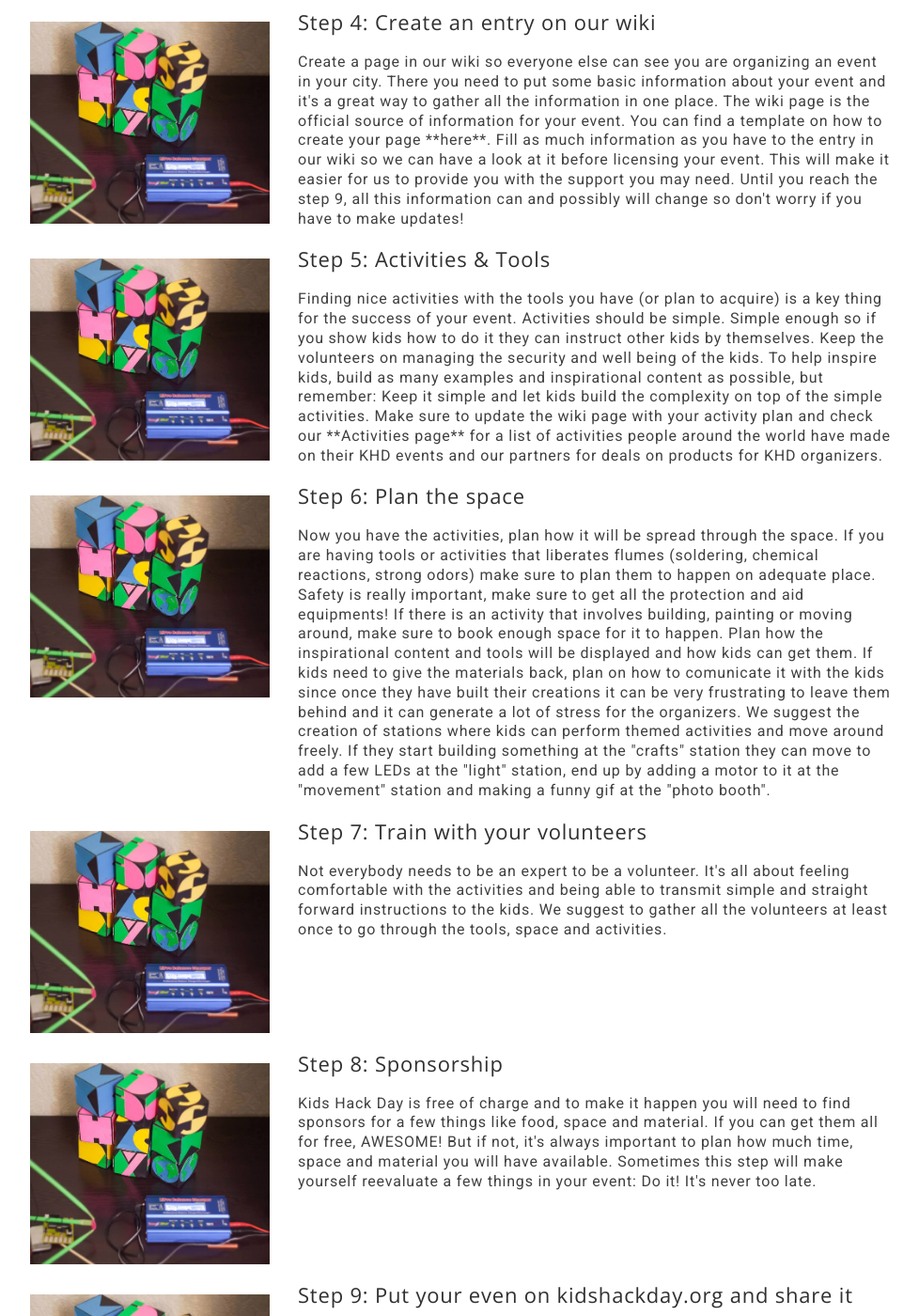
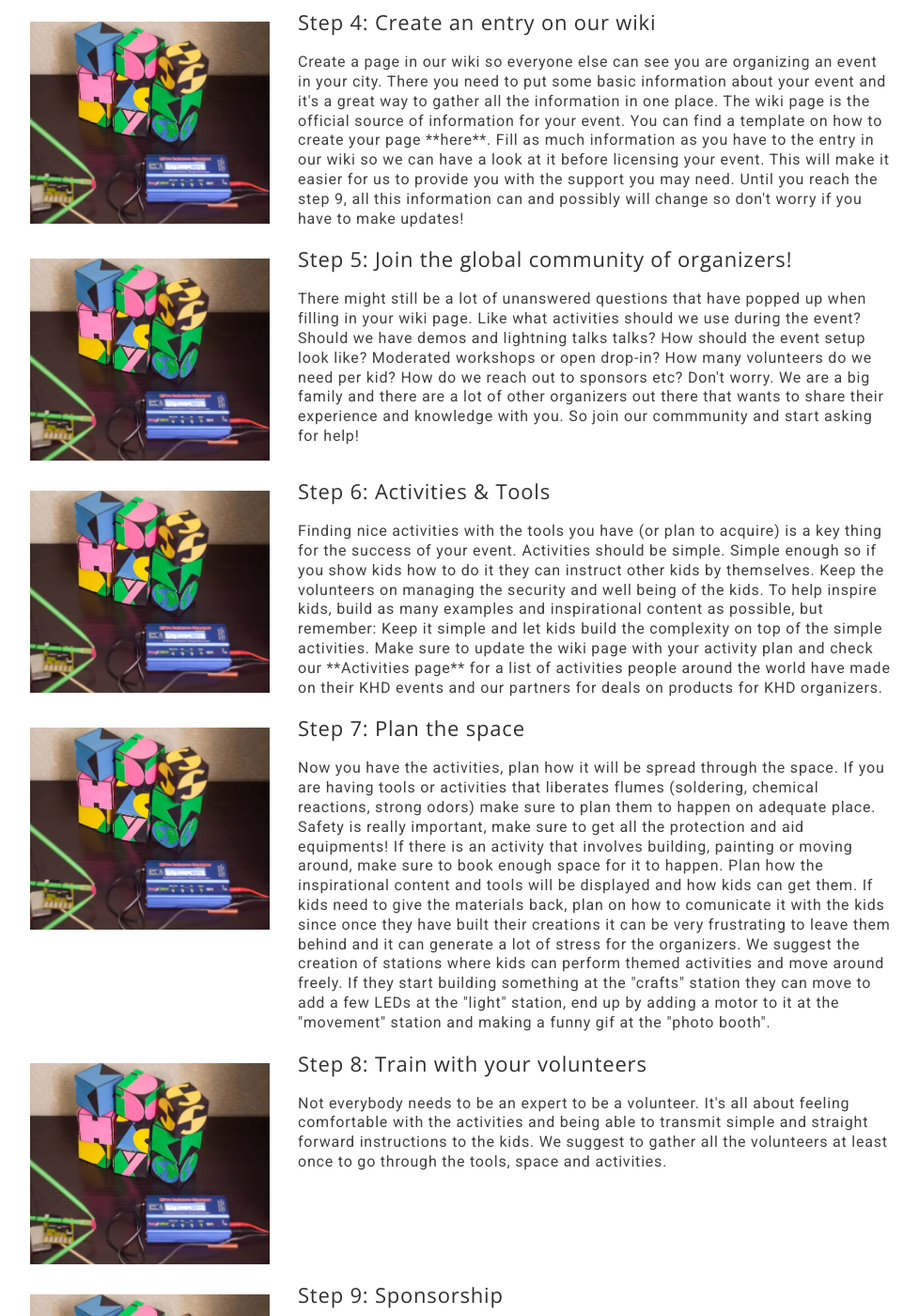
Before and after one commit to KidsHackDay/kidshackday.org, a Jekyll site: the page built from process.html, in a window 1280 px wide and 1400 px high, scrolled down 1385 px. Shown: the whole window at 94% size, without its empty margins (148-1126 px from the left). Built offline with Jekyll 4.4.1, drawn with Linux system fonts in a browser that asks for light colours; some of the changed lines change nothing that is shown; some of the changed text lies outside the part shown.

Commit message:
Update steps.yml

```diff
--- a/_data/steps.yml
+++ b/_data/steps.yml
@@ -47,7 +47,15 @@
     will make it easier for us to provide you with the support you may need. Until you reach the
     step 9, all this information can and possibly will change so don't worry if you have to make updates!"
 
-- title: "Step 5: Activities & Tools"
+- title: "Step 5: Join the global community of organizers!"
+  image: /assets/images/kids1.jpg
+  text:
+    "There might still be a lot of unanswered questions that have popped up when filling in your wiki page. Like what activities should we use during the event? Should we have demos and lightning talks talks?
+    How should the event setup look like? Moderated workshops or open drop-in? How many volunteers do we need per kid? How do we reach out to sponsors etc?
+    Don't worry. We are a big family and there are a lot of other organizers out there that wants to share their experience and knowledge with you. So join our commmunity
+    and start asking for help!"
+
+- title: "Step 6: Activities & Tools"
   image: /assets/images/kids1.jpg
   text:
     "Finding nice activities with the tools you have (or plan to acquire) is a key thing for the success
@@ -58,7 +66,7 @@
     the wiki page with your activity plan and check our **Activities page** for a list of activities people
     around the world have made on their KHD events and our partners for deals on products for KHD organizers."
 
-- title: "Step 6: Plan the space"
+- title: "Step 7: Plan the space"
   image: /assets/images/kids1.jpg
   text:
     "Now you have the activities, plan how it will be spread through the space. If you are having tools or
@@ -72,7 +80,7 @@
     \"crafts\" station they can move to add a few LEDs at the \"light\" station, end up by adding a motor to it at the \"movement\"
     station and making a funny gif at the \"photo booth\"."
 
-- title: "Step 7: Train with your volunteers"
+- title: "Step 8: Train with your volunteers"
   image: /assets/images/kids1.jpg
   text:
     "Not everybody needs to be an expert to be a volunteer. It's all about feeling comfortable with the activities and being
@@ -80,14 +88,14 @@
     once to go through the tools, space and activities."
 
 
-- title: "Step 8: Sponsorship"
+- title: "Step 9: Sponsorship"
   image: /assets/images/kids1.jpg
   text:
     "Kids Hack Day is free of charge and to make it happen you will need to find sponsors for a few things like food, space and material.
     If you can get them all for free, AWESOME! But if not, it's always important to plan how much time, space and material you will have
     available. Sometimes this step will make yourself reevaluate a few things in your event: Do it! It's never too late."
 
-- title: "Step 9: Put your even on kidshackday.org and share it with the world!"
+- title: "Step 10: Put your even on kidshackday.org and share it with the world!"
   image: /assets/images/kids1.jpg
   text:
     "All right! You have come this far and it's time to spread to the word about your event. Send and email to carl@kidshackday.com or
@@ -95,7 +103,7 @@
     event and feature it on the KHD page! Make sure to share it with your target audience (or their parents) and if you think it's
     needed, make a signup page on your favourite service (we use eventbride, it's free for free events)."
 
-- title: "Step 10: The big day has come"
+- title: "Step 11: The big day has come"
   image: /assets/images/kids1.jpg
   text:
     "Yay! It's the Kids Hack Day today and from now on it's just fun times! Set a time before the event start with your volunteers to
@@ -104,14 +112,14 @@
     around with a \"broken\" tag or even better a \"hack me\" tag. Make sure to brand your event with KHD letterings, badges, t-shirts and
     keep an extra eye to make sure our beloved brand is respected. It took a lot of effort to make it and we love it so much :)"
 
-- title: "Step 11: Mailing lists and selling products"
+- title: "Step 12: Mailing lists and selling products"
   image: /assets/images/kids1.jpg
   text:
     "During the KHD is common that parents reach to organizers to know more about Kids Hack Day, when it will happen again or how they
     can buy something their kid is playing with. Be prepared to write some emails on a list (online or physical) and check with some
     of our **partners** that provide discounts for selling their products during the events."
 
-- title: "Step 12: Upload your media"
+- title: "Step 13: Upload your media"
   image: /assets/images/kids1.jpg
   text:
     "Document your event. This is one thing we are really keen on. It's fun to see other people's faces and how they made their events.
```
